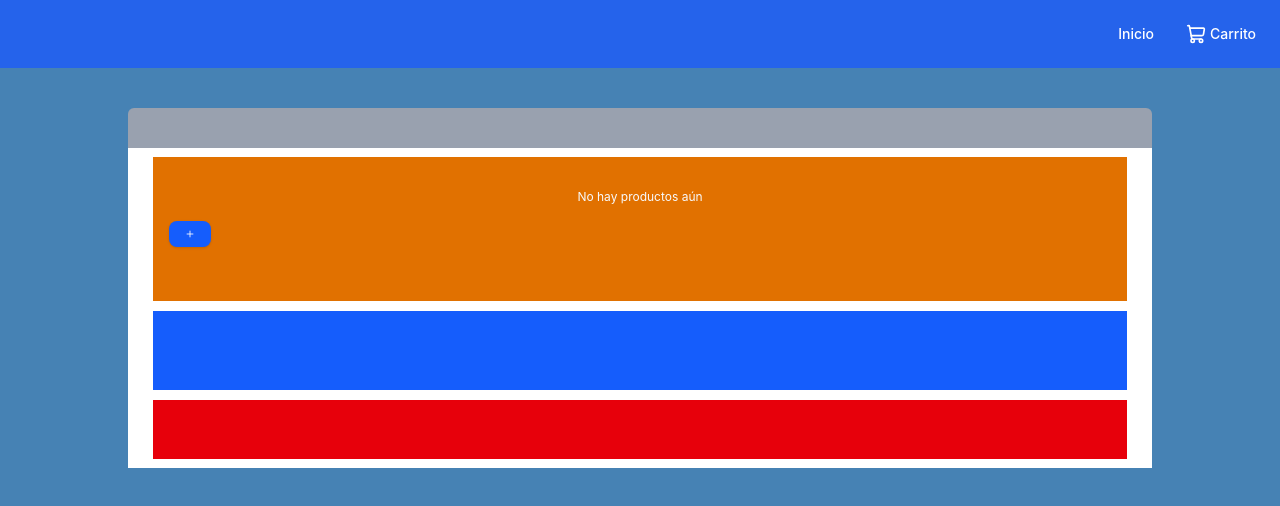
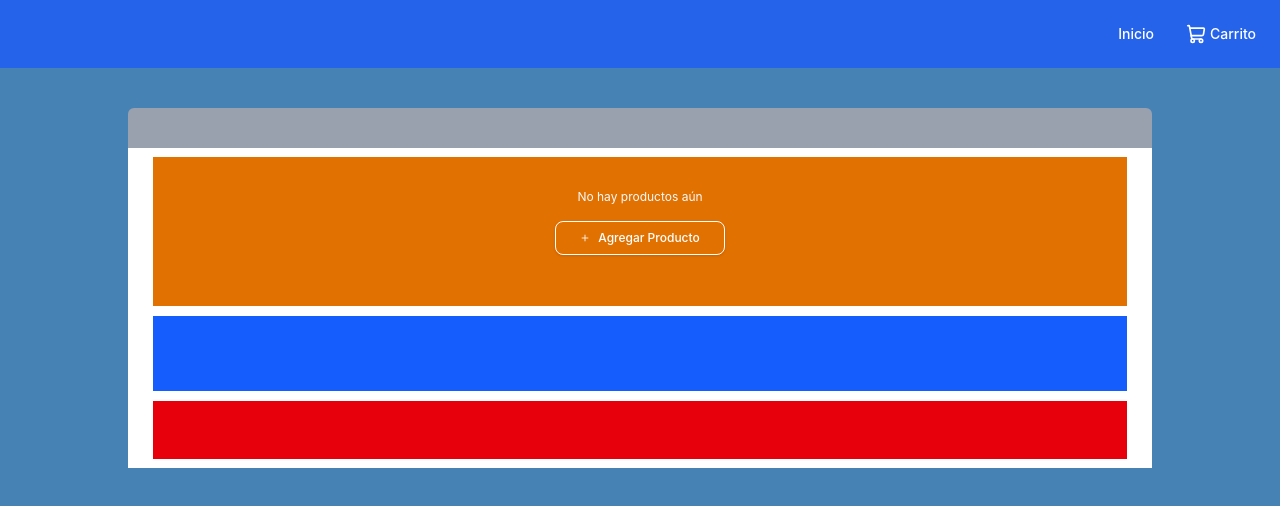
Before and after one commit to gabrielCazz22/superCash, a React (Vite) app: page /Shopping in a window 1280 px wide. Shown: the top 506 px of the page. Built offline with nearby package versions, Linux system fonts and the light colour scheme.

Commit message:
refactor(AddProductModal, Button): se agrego un estilo mas al button y se integro tipos de tamaño para la modal

```diff
--- a/src/components/modals/AddProductModal.tsx
+++ b/src/components/modals/AddProductModal.tsx
@@ -1,17 +1,51 @@
-interface AddProductModalProps {
+import type React from "react";
+import { X } from "lucide-react";
+
+const sizeStyles = {
+    sm: "max-w-sm",
+    md: "max-w-md",
+    lg: "max-w-lg",
+    xl: "max-w-2xl",
+    full: "max-w-[95vw] h-[90vh]",
+};
+
+interface ModalProps {
     isOpen: boolean;
     onClose: () => void;
+    children?: React.ReactNode;
+    title?: string;
+    size?: "sm" | "md" | "lg" | "xl" | "full";
+    className?: string;
 }
 
-export default function AddProductModal({ isOpen, onClose }: AddProductModalProps) {
+export default function AddProductModal({
+    isOpen,
+    onClose,
+    children,
+    size = "md",
+    className = ""
+}: ModalProps) {
     if (!isOpen) return null;
 
     return (
         <div className="fixed inset-0 z-50 flex items-center justify-center p-4 bg-black/50 backdrop-blur-xs">
-            <div className="bg-white min-w-75 min-h-100 rounded-2xl p-4 shadow-xl">
-                <button onClick={onClose} className="text-sm font-bold text-slate-500">✕ Cerrar</button>
+            <div className={`w-full bg-white rounded-2xl p-6 shadow-xl flex flex-col gap-4 ${sizeStyles[size]} ${className}`}>
+
+                <div className="flex items-center justify-between">
+                    <span className="text-base font-semibold text-slate-800">Agregar Producto</span>
+                    <button
+                        onClick={onClose}
+                        className="text-slate-400 hover:text-slate-600 transition-colors cursor-pointer p-1 rounded-lg"
+                    >
+                        <X size={20} />
+                    </button>
+                </div>
+
+                <div className="w-full">
+                    {children}
+                </div>
+
             </div>
         </div>
-
     );
 }
--- a/src/components/ui/Button.tsx
+++ b/src/components/ui/Button.tsx
@@ -1,7 +1,7 @@
 import type React from "react";
 
 interface ButtonProps extends React.ButtonHTMLAttributes<HTMLButtonElement> {
-    variant?: "primary" | "secondary" | "danger" | "outline";
+    variant?: "primary" | "secondary" | "danger" | "outline" | "nuke";
     size?: "sm" | "md" | "lg";
 }
 
@@ -17,15 +17,16 @@ export function Button({
     // 2. Mapa de variantes
     const variantStyles = {
         primary: "bg-blue-600 hover:bg-blue-700 text-white shadow-sm",
+        nuke: "border hover:bg-gray-300 hover:text-black text-white shadow-sm",
         secondary: "bg-slate-100 hover:bg-slate-200 text-slate-800",
         danger: "bg-red-600 hover:bg-red-700 text-white shadow-sm",
         outline: "border border-slate-300 hover:bg-slate-50 text-slate-700",
     };
     // 3. Mapa de tamaños
     const sizeStyles = {
-        sm: "px-2.5 py-1 text-xs",
-        md: "px-4 py-2 text-sm",
-        lg: "px-5 py-2.5 text-base",
+        sm: "px-6 py-2 text-xs",
+        md: "px-10 py-2 text-sm",
+        lg: "px-22 py-2.5 text-base",
     };
     return (
         <button
--- a/src/pages/Shopping.tsx
+++ b/src/pages/Shopping.tsx
@@ -41,12 +41,13 @@ export default function Shopping() {
                                 />
                             ))
                         )}
-
-                        <Button
-                            variant="primary" onClick={() => setIsModalOpen(true)}>
-                            <Plus size={10} />
-                        </Button>
-
+                        <div className="flex justify-center items-center text-center flex-col">
+                            <Button
+                                variant="nuke" size="sm" onClick={() => setIsModalOpen(true)}>
+                                <Plus size={10} />
+                                Agregar Producto
+                            </Button>
+                        </div>
                     </div>
 
 
```
